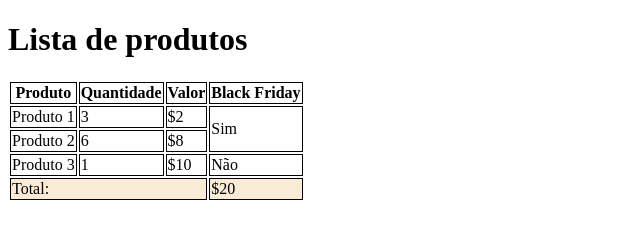
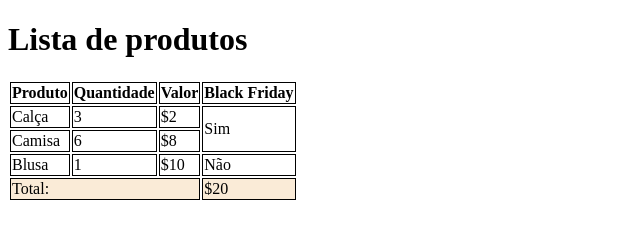
Before and after one commit to Thianry-Wallace/aula-tabela, a plain HTML site: page index.html in a window 1280 px wide. Shown: the whole page, without its empty margins (0-640 px from the left). Drawn offline with Linux system fonts and the light colour scheme.

Commit message:
Mudança dos produtos das tabelas para Calça, Camisa e Blusa respectivamente

```diff
--- a/index.html
+++ b/index.html
@@ -28,18 +28,18 @@
 
         <tbody>
             <tr>
-                <td>Produto 1</td>
+                <td>Calça </td>
                 <td>3</td>
                 <td>$2</td>
                 <td rowspan="2">Sim</td>
             </tr>
             <tr>
-                <td>Produto 2</td>
+                <td>Camisa </td>
                 <td>6</td>
                 <td>$8</td>
             </tr>
             <tr>
-                <td>Produto 3 </td>
+                <td>Blusa </td>
                 <td>1</td>
                 <td>$10</td>
                 <td>Não</td>
```
